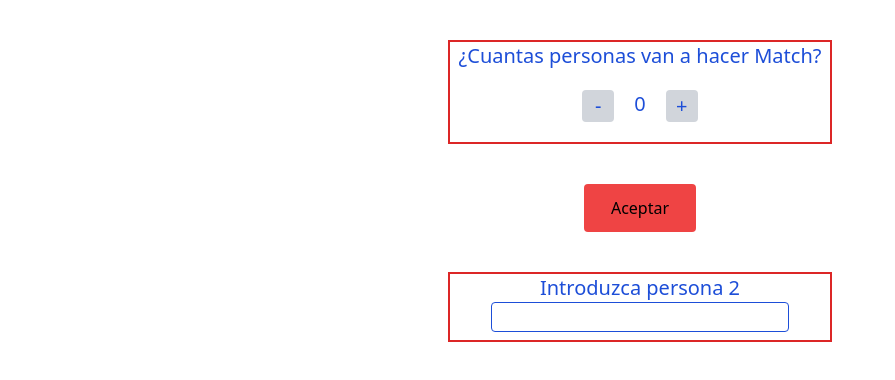
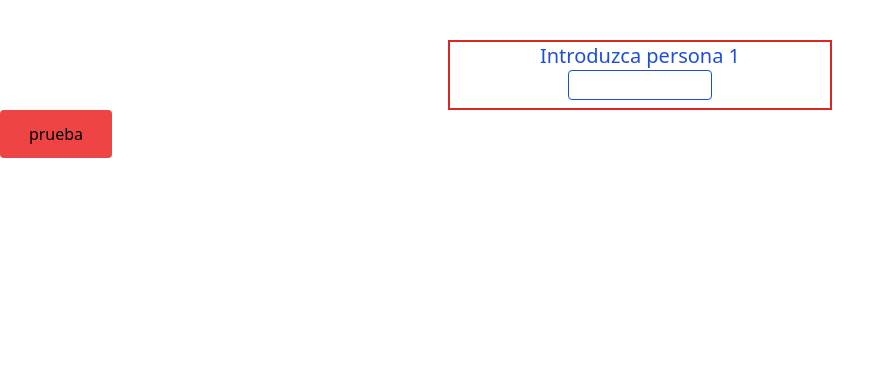
Before and after one commit to cordark81/MatchMaker, a Vue app in the folder project/: page / in a window 1280 px wide. Both pictures are taken after a click on the button "Aceptar". Shown: the top 380 px of the page, without its empty margins (0-895 px from the left). Built offline with nearby package versions, Linux system fonts and the light colour scheme.

Commit message:
juntamos nombre y foto

```diff
--- a/project/src/App.vue
+++ b/project/src/App.vue
@@ -1,31 +1,54 @@
 <template>
   <div>
-    <howPerson @numberPerson=updatePerson />
-    <div class="flex flex-col items-center mt-10">
-      <button @click="" class=" bg-red-500 w-28 h-12 rounded">Aceptar</button>
-      <div class="flex " v-show="true">
-        <introducePerson :number="2" @enterPerson="aceptPerson"/>
+    <div v-show="howManyPerson">
+      <howPerson @numberPerson=updatePerson />
+      <div class="flex flex-col items-center mt-10">
+        <button @click="addPerson" class=" bg-red-500 w-28 h-12 rounded">Aceptar</button>
       </div>
     </div>
+    <div class="flex flex-col" v-show="introPerson">
+      <introducePerson @enterPerson="aceptPerson" :maxNumber=maxPerson />
+    </div>
+    <button @click="photoPerson(listPerson)" class=" bg-red-500 w-28 h-12 rounded">prueba</button>
   </div>
 </template>
 
 <script setup>
+import axios from "axios";
 import { ref } from 'vue';
 import howPerson from './components/howPerson.vue';
 import introducePerson from "./components/introducePerson.vue";
 
-let numberPerson = ref();
-let Person = ref([]);
+let maxPerson = ref();
+let listPerson = ref([]);
+let introPerson = ref();
+let howManyPerson = ref(true);
 
-const aceptPerson = (name) =>{
-  Person.value.push(name);
+const aceptPerson = (name) => {
+
+  listPerson.value.push(name);
+
 };
 
-const updatePerson = (number) => { numberPerson.value = number };
+const updatePerson = (number) => maxPerson.value = number;
+
+const addPerson = () => { introPerson.value = true; howManyPerson.value = false };
+
+const photoPerson = async (lista) => {
+  const res = await axios.get(`https://randomuser.me/api/?results=${lista.length}`);
+
+  joinPersonPhoto(lista, res.data);
+
+
+}
+const joinPersonPhoto = (lista, response) => {
+
+  lista=lista.map((el,index)=>{return{"name": el,"photo":response.results[index].picture.large}});
 
 
 
+
+};
 
 
 
--- a/project/src/components/howPerson.vue
+++ b/project/src/components/howPerson.vue
@@ -3,7 +3,7 @@
         <div class="border-2 border-red-600 flex flex-col text-center w-96">
             <div class="flex flex-col text-xl text-blue-700 items-center">
                 <label for="name">¿Cuantas personas van a hacer Match?</label>
-                <countPerson @numberPerson=toUp />
+                <countPerson @numberPerson=goUp />
             </div>
         </div>
     </div>
@@ -16,7 +16,7 @@ import countPerson from './countPerson.vue';
 
 const emits = defineEmits(['numberPerson'])
 
-const toUp = (emit) => {
+const goUp = (emit) => {
 
     emits("numberPerson",emit);
 }
--- a/project/src/components/introducePerson.vue
+++ b/project/src/components/introducePerson.vue
@@ -1,9 +1,10 @@
 <template>
-        <div class="flex justify-center mt-10">
+    <div class="flex justify-center mt-10">
         <div class="border-2 border-red-600 flex flex-col text-center w-96">
             <div class="flex flex-col text-xl text-blue-700 items-center">
-                <label for="name">Introduzca persona {{number}}</label>
-                <input v-model="enter" @keyup.enter="enterPerson" type="text" name="name" class="rounded border mb-2 border-blue-700">
+                <label for="name">Introduzca persona {{ contador }}</label>
+                <input v-model="enter" @keyup.enter="enterPerson" type="text" name="name"
+                    class="rounded border mb-2 border-blue-700 w-36 text-center" >
             </div>
         </div>
     </div>
@@ -12,10 +13,13 @@
 <script setup>
 import { ref } from 'vue';
 
+let contador = ref(1);
+
 const props = defineProps({
-	number: {
-		type: Number,
-	},
+    maxNumber: {
+        type: Number,
+        default: 0,
+    }
 })
 
 let enter = ref();
@@ -24,7 +28,11 @@ const emits = defineEmits(['enterPerson'])
 
 const enterPerson = () => {
 
-    emits("enterPerson",enter.value);
+    emits("enterPerson", enter.value);
+
+    contador.value != props.maxNumber ? contador.value++ : console.log("número de nombres al máximo");
+    enter.value="";
+
 }
 
 </script>
```
